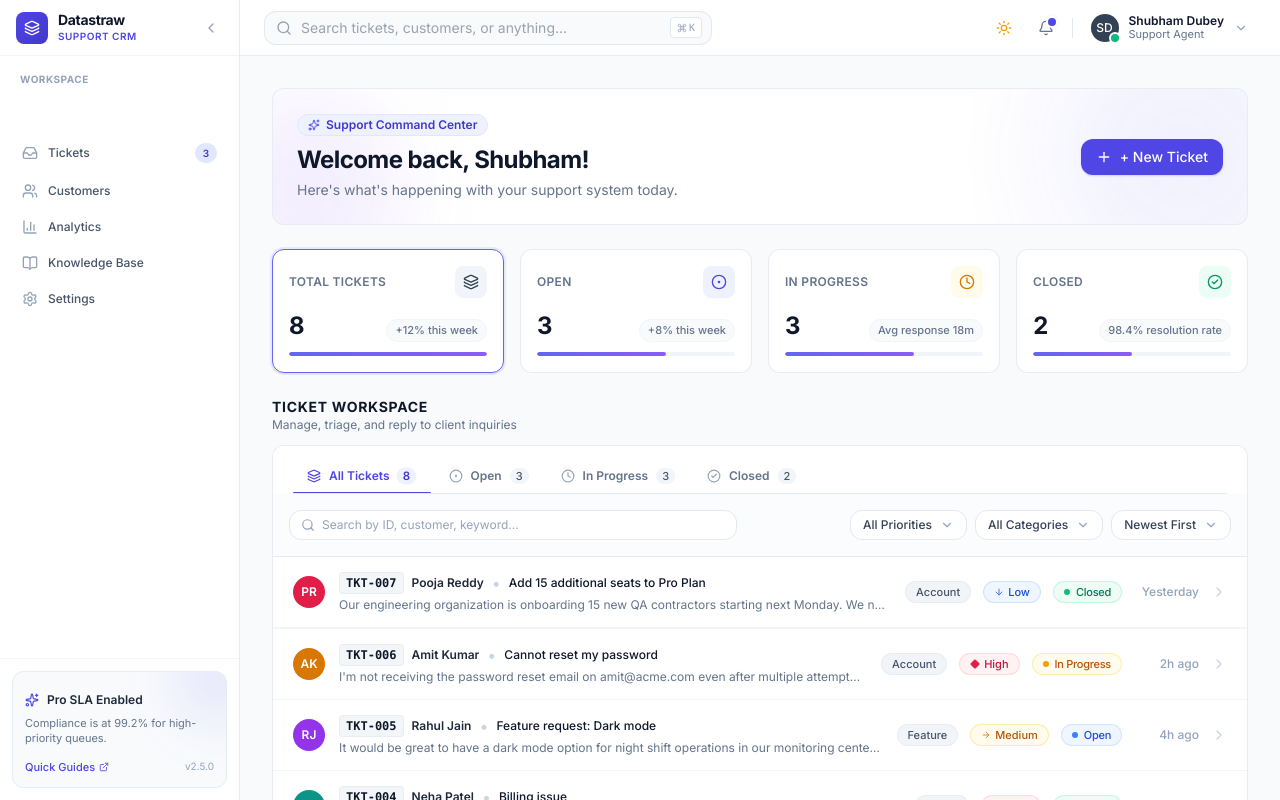
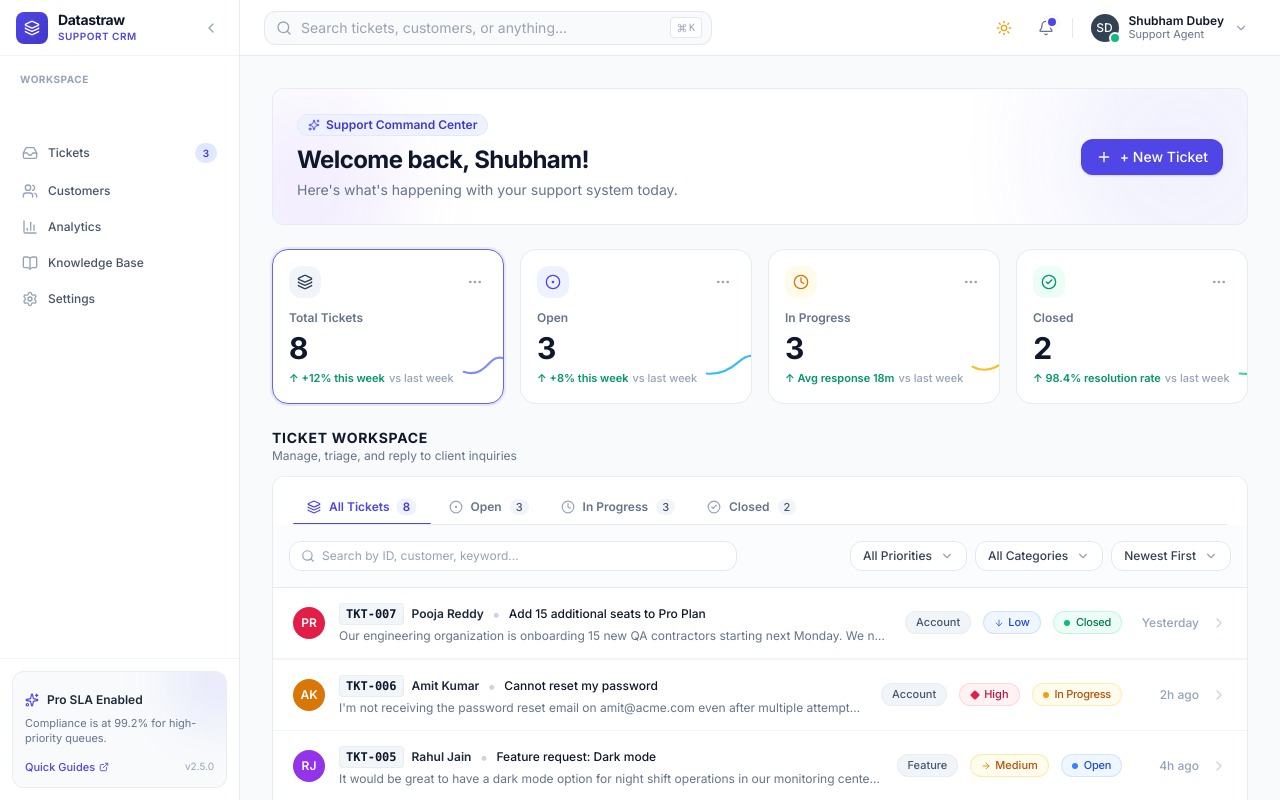
Before and after one commit to Dubey411/Datastraw, a React (Vite) app: page / in a window 1280 px wide. Built offline with nearby package versions, Linux system fonts and the light colour scheme.

Commit message:
feat(ui): implement StatCard with SVG sparkline graphs, trends, and action buttons

```diff
--- a/src/components/common/Card.jsx
+++ b/src/components/common/Card.jsx
@@ -1,13 +1,14 @@
 import React from 'react';
 import { cn } from '../../utils/cn';
 import { useCountUp } from '../../hooks/useCountUp';
+import { MoreHorizontal, ArrowUpRight, ArrowDownRight } from 'lucide-react';
 
 export function Card({ children, className, onClick, ...props }) {
   return (
     <div
       onClick={onClick}
       className={cn(
-        'bg-white dark:bg-dark-surface rounded-xl border border-slate-200/80 dark:border-dark-border shadow-xs dark:shadow-card-dark transition-all duration-200',
+        'bg-white dark:bg-dark-surface rounded-2xl border border-slate-200/80 dark:border-dark-border shadow-xs dark:shadow-card-dark transition-all duration-200',
         onClick && 'cursor-pointer hover:border-slate-300 dark:hover:border-slate-700 hover:shadow-card-hover dark:hover:shadow-card-dark-hover hover:-translate-y-0.5',
         className
       )}
@@ -18,74 +19,148 @@ export function Card({ children, className, onClick, ...props }) {
   );
 }
 
+// Sparkline SVG paths for each stat card type
+const SPARKLINE_CONFIGS = {
+  total: {
+    color: '#818CF8', // Indigo / Purple
+    path: 'M 2 24 Q 18 30 32 14 T 62 20 T 92 8',
+    gradientId: 'sparkline-total',
+  },
+  open: {
+    color: '#38BDF8', // Sky Blue
+    path: 'M 2 26 Q 22 28 40 12 T 70 18 T 92 8',
+    gradientId: 'sparkline-open',
+  },
+  inProgress: {
+    color: '#FBBF24', // Amber
+    path: 'M 2 18 Q 20 28 42 10 T 68 22 T 92 12',
+    gradientId: 'sparkline-progress',
+  },
+  closed: {
+    color: '#34D399', // Emerald
+    path: 'M 2 26 Q 25 28 45 22 T 75 14 T 92 4',
+    gradientId: 'sparkline-closed',
+  },
+};
+
 export function StatCard({
   title,
   value,
   trend,
+  trendDirection = 'up', // 'up' | 'down'
+  trendLabel = 'vs last week',
+  sparklineType = 'total',
   icon: Icon,
+  iconShape = 'rounded-xl', // 'rounded-xl' or 'rounded-full'
   iconBg = 'bg-indigo-50 text-indigo-600 dark:bg-indigo-950/60 dark:text-indigo-400',
   className,
   onClick,
   isActive = false,
   index = 0,
 }) {
-  // Numeric count up animation
   const numericValue = typeof value === 'number' ? value : parseInt(value, 10);
   const animatedNumber = !isNaN(numericValue) ? useCountUp(numericValue, 700, index * 80) : value;
 
-  // Stagger entrance delay
-  const animationDelay = `${index * 70}ms`;
+  // Determine sparkline based on title or type
+  let sparklineKey = sparklineType;
+  const titleLower = (title || '').toLowerCase();
+  if (titleLower.includes('total')) sparklineKey = 'total';
+  else if (titleLower.includes('open')) sparklineKey = 'open';
+  else if (titleLower.includes('progress')) sparklineKey = 'inProgress';
+  else if (titleLower.includes('closed')) sparklineKey = 'closed';
+
+  const sparkline = SPARKLINE_CONFIGS[sparklineKey] || SPARKLINE_CONFIGS.total;
+  const isUpTrend = trendDirection === 'up' || (trend && trend.startsWith('+')) || (trend && trend.includes('↑'));
+  const isDownTrend = trendDirection === 'down' || (trend && trend.startsWith('-')) || (trend && trend.includes('↓'));
+
+  // Clean trend text
+  let trendText = trend || '';
+  if (trendText.includes('vs last week')) {
+    trendText = trendText.replace('vs last week', '').trim();
+  }
 
   return (
     <div
       onClick={onClick}
-      style={{ animationDelay }}
       className={cn(
-        'bg-white dark:bg-dark-surface rounded-xl border border-slate-200/80 dark:border-dark-border p-4 shadow-xs dark:shadow-card-dark transition-all duration-200 flex flex-col justify-between select-none relative overflow-hidden group animate-fade-in-up',
-        'hover:-translate-y-0.5 hover:shadow-card-hover dark:hover:shadow-card-dark-hover',
+        'bg-white dark:bg-dark-surface rounded-2xl border border-slate-200/80 dark:border-dark-border p-4 shadow-xs dark:shadow-card-dark transition-all duration-200 select-none relative overflow-hidden group',
+        'hover:-translate-y-0.5 hover:shadow-md dark:hover:shadow-card-dark-hover',
         onClick && 'cursor-pointer hover:border-indigo-300 dark:hover:border-indigo-500/40',
         isActive && 'border-indigo-500 dark:border-indigo-500 ring-2 ring-indigo-500/10 dark:ring-indigo-500/20 shadow-sm',
         className
       )}
     >
-      {/* Top row */}
-      <div className="flex items-center justify-between">
-        <span className="text-xs font-semibold text-slate-500 dark:text-dark-text-secondary tracking-wide uppercase">
-          {title}
-        </span>
+      {/* Top row: Icon & Three Dots */}
+      <div className="flex items-center justify-between mb-3">
         {Icon && (
           <div
             className={cn(
-              'w-8 h-8 rounded-lg flex items-center justify-center flex-shrink-0 transition-transform duration-200 group-hover:scale-105',
+              'w-8 h-8 flex items-center justify-center flex-shrink-0 transition-transform duration-200 group-hover:scale-105 shadow-2xs',
+              iconShape,
               iconBg
             )}
           >
             <Icon className="w-4 h-4" />
           </div>
         )}
+
+        <button
+          type="button"
+          onClick={(e) => {
+            e.stopPropagation();
+          }}
+          className="text-slate-400 hover:text-slate-600 dark:hover:text-slate-300 p-1 rounded-md transition-colors"
+          title="More options"
+        >
+          <MoreHorizontal className="w-4 h-4" />
+        </button>
       </div>
 
-      {/* Main KPI number & trend */}
-      <div className="mt-3 flex items-baseline justify-between gap-2">
-        <span className="text-2xl font-bold tracking-tight text-slate-900 dark:text-dark-text tabular-nums">
-          {!isNaN(numericValue) ? animatedNumber : value}
-        </span>
-        {trend && (
-          <span className="text-[11px] font-medium text-slate-500 dark:text-slate-400 bg-slate-50 dark:bg-slate-800/80 border border-slate-100 dark:border-slate-700/60 px-2 py-0.5 rounded-full whitespace-nowrap">
-            {trend}
-          </span>
-        )}
+      {/* Middle row: Title */}
+      <div className="text-xs font-semibold text-slate-500 dark:text-dark-text-secondary">
+        {title}
       </div>
 
-      {/* Subtle micro progress bar animating left to right */}
-      <div className="mt-2.5 h-1 w-full bg-slate-100 dark:bg-slate-800 rounded-full overflow-hidden">
-        <div
-          className="h-full bg-gradient-to-r from-indigo-500 to-violet-500 rounded-full transition-all duration-700 ease-out"
-          style={{
-            width: !isNaN(numericValue) && numericValue > 0 ? `${Math.min(numericValue * 15 + 20, 100)}%` : '20%',
-            transitionDelay: `${index * 90 + 100}ms`,
-          }}
-        />
+      {/* Bottom Content: Number + Trend on left, Sparkline on right */}
+      <div className="mt-1 flex items-end justify-between gap-2">
+        <div>
+          <div className="text-2xl sm:text-3xl font-bold tracking-tight text-slate-900 dark:text-dark-text tabular-nums">
+            {!isNaN(numericValue) ? animatedNumber : value}
+          </div>
+
+          <div className="mt-1 flex items-center gap-1 text-[11px] font-medium whitespace-nowrap">
+            <span
+              className={cn(
+                'inline-flex items-center gap-0.5 font-semibold',
+                isDownTrend ? 'text-rose-600 dark:text-rose-400' : 'text-emerald-600 dark:text-emerald-400'
+              )}
+            >
+              {isDownTrend ? '↓' : '↑'} {trendText || (isDownTrend ? '25%' : '12%')}
+            </span>
+            <span className="text-slate-400 dark:text-slate-500">{trendLabel}</span>
+          </div>
+        </div>
+
+        {/* Custom SVG Sparkline */}
+        <div className="w-20 h-10 flex-shrink-0 pb-1">
+          <svg viewBox="0 0 94 32" className="w-full h-full overflow-visible">
+            <defs>
+              <linearGradient id={sparkline.gradientId} x1="0" y1="0" x2="0" y2="1">
+                <stop offset="0%" stopColor={sparkline.color} stopOpacity="0.25" />
+                <stop offset="100%" stopColor={sparkline.color} stopOpacity="0.0" />
+              </linearGradient>
+            </defs>
+            <path
+              d={sparkline.path}
+              fill="none"
+              stroke={sparkline.color}
+              strokeWidth="2.5"
+              strokeLinecap="round"
+              strokeLinejoin="round"
+              className="transition-all duration-300 group-hover:stroke-[3]"
+            />
+          </svg>
+        </div>
       </div>
     </div>
   );
```
